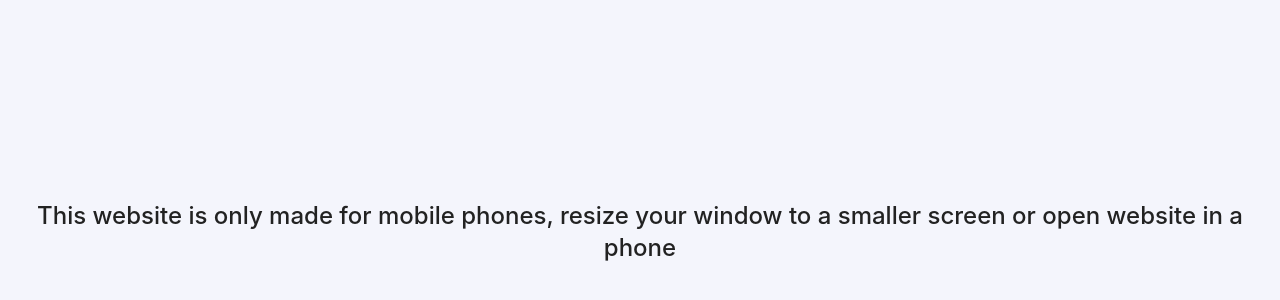
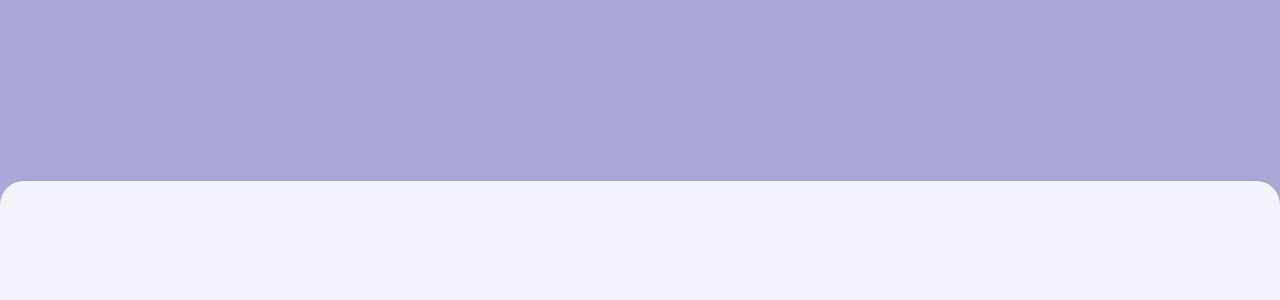
Before and after one commit to themashcodee/shoping-cart-animation, a Next.js app: page /products/1 in a window 1280 px wide. Shown: the part 168-468 px from the top of the page. Built offline with nearby package versions, Linux system fonts and the light colour scheme.

Commit message:
minor changes

```diff
--- a/components/Product.tsx
+++ b/components/Product.tsx
@@ -3,6 +3,7 @@ import { StoreContext } from "pages/_app";
 import { Item } from "types/Item";
 
 import Image from "next/image";
+import Link from "next/link";
 import Add from "components/icons/Add";
 import Heart from "components/icons/Heart";
 
@@ -72,6 +73,8 @@ const Product = ({ id, image, name, price }: Props) => {
 					<Add />
 				</motion.span>
 			</div>
+
+			<Link href={`/products/${id}`} passHref={true}>
 				<div className="w-full my-2">
 					<Image
 						src={image}
@@ -81,6 +84,7 @@ const Product = ({ id, image, name, price }: Props) => {
 						height={400}
 					/>
 				</div>
+			</Link>
 			<h2 className="text-center text-[#555555] font-semibold">{name}</h2>
 			<h1 className="text-center text-[#f08a12] text-xl font-semibold">
 				{price}$
--- a/pages/index.tsx
+++ b/pages/index.tsx
@@ -7,7 +7,7 @@ import Header from "components/Header";
 import FilterTab from "components/FilterTab";
 import Products from "components/Products";
 import CartMiniView from "components/CartMiniView";
-import { motion } from "framer-motion";
+import { AnimatePresence, motion } from "framer-motion";
 
 interface Props {}
 
@@ -22,6 +22,10 @@ const Home: NextPage<Props> = ({}) => {
 				<link rel="icon" href="/favicon.ico" />
 			</Head>
 			<motion.section
+				key="page"
+				initial={{ opacity: 0 }}
+				animate={{ opacity: 1 }}
+				exit={{ opacity: 1, backgroundColor: "red" }}
 				className={`
 			w-full max-h-screen
 			flex flex-col gap-4 pt-8 bg-[#f4f5fc]`}
--- a/pages/products/[product].tsx
+++ b/pages/products/[product].tsx
@@ -1,7 +1,9 @@
 import type { NextPage } from "next";
 import Head from "next/head";
+import { motion } from "framer-motion";
+import { AppearX } from "animations";
 
-const Home: NextPage = () => {
+const Product: NextPage = () => {
 	return (
 		<>
 			<Head>
@@ -9,15 +11,43 @@ const Home: NextPage = () => {
 				<meta name="description" content="Generated by create next app" />
 				<link rel="icon" href="/favicon.ico" />
 			</Head>
-			<section className="sm:hidden w-full h-screen flex flex-col gap-4 pt-8 bg-[#f4f5fc]"></section>
-
-			{/* FOR BIGGER SCREENS */}
-			<section className="hidden sm:flex justify-center items-center text-2xl w-full min-h-screen p-6 text-center font-medium">
-				This website is only made for mobile phones, resize your window to a
-				smaller screen or open website in a phone
-			</section>
+			<motion.section
+				initial={{
+					opacity: 0,
+					x: "50%",
+				}}
+				animate={{
+					opacity: 1,
+					x: 0,
+					transition: {
+						duration: 0.5,
+						type: "tween",
+						when: "beforeChildren",
+						ease: [1.0, 0.0, 0.685, 0.46],
+					},
+				}}
+				className={`
+			w-full h-screen max-h-screen
+			flex flex-col gap-4 pt-8 bg-[#aaa6d6] overflow-hidden`}
+			>
+				<div className="w-full h-[40%]"></div>
+				<motion.div
+					initial={{ opacity: 0, y: "100%" }}
+					animate={{
+						opacity: 1,
+						y: "0",
+						transition: {
+							duration: 0.4,
+							type: "tween",
+							ease: "easeInOut",
+							delay: 1,
+						},
+					}}
+					className="bg-[#f4f5fc] rounded-t-3xl h-[60%] w-full"
+				></motion.div>
+			</motion.section>
 		</>
 	);
 };
 
-export default Home;
+export default Product;
--- a/styles/globals.css
+++ b/styles/globals.css
@@ -9,7 +9,7 @@ body {
 	font-family: "Inter", -apple-system, BlinkMacSystemFont, Segoe UI, Roboto,
 		Oxygen, Ubuntu, Cantarell, Fira Sans, Droid Sans, Helvetica Neue, sans-serif;
 	@apply relative bg-[#f4f5fc] text-[#222222]
-	 max-w-screen-xl mx-auto w-full;
+	 max-w-screen-xl mx-auto w-full overflow-x-hidden;
 }
 
 a {
```
Also changed, not shown: components/Products.tsx (+2 -7 lines). Lines whose indentation alone changed are shown as unchanged.
